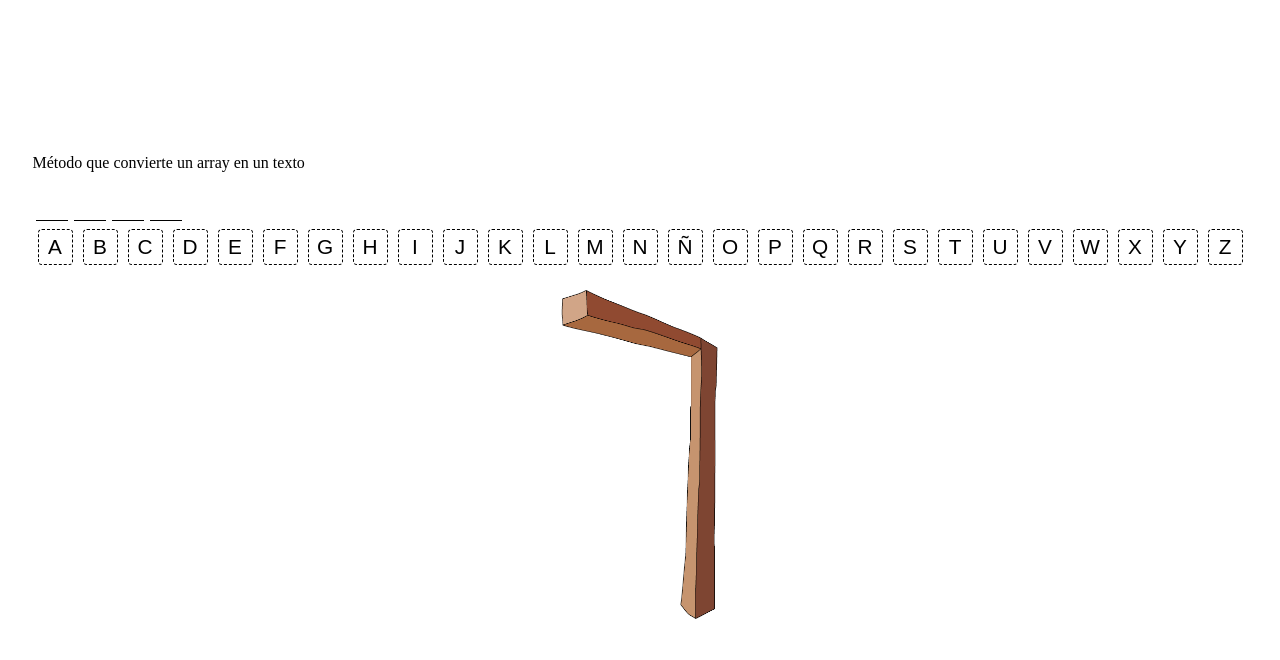
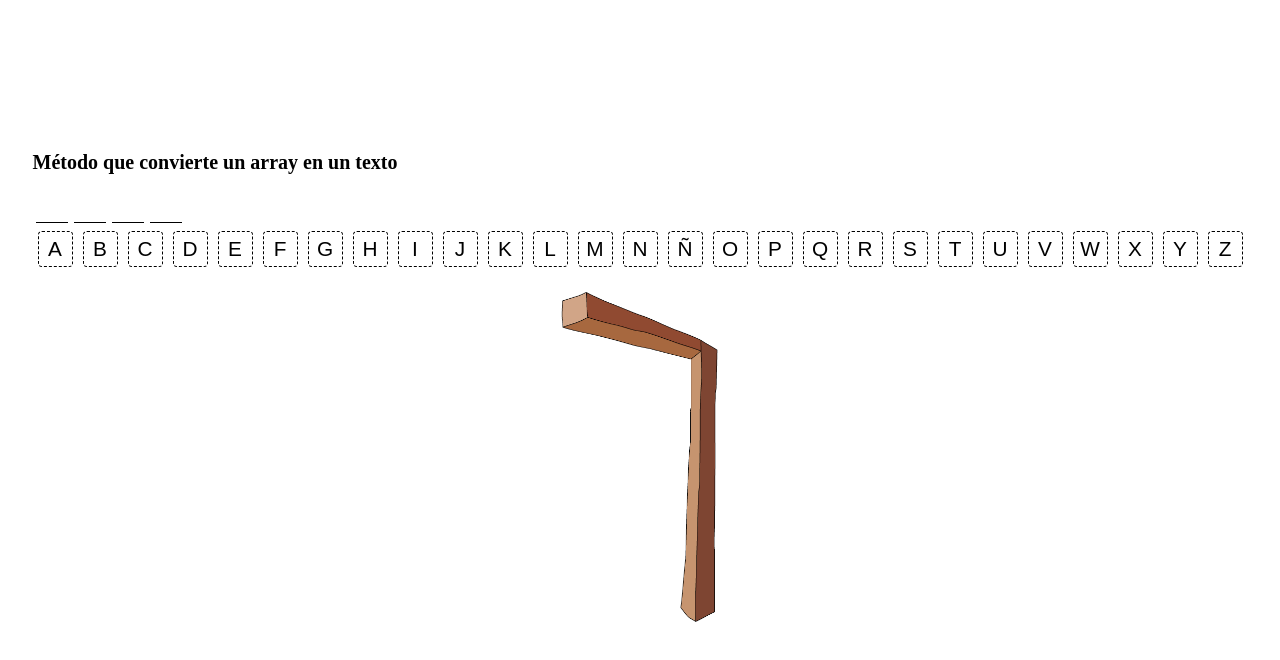
Before and after one commit to crescowboy/juegoAhorcadoReact, a React (Create React App) app: page /juego in a window 1280 px wide. Shown: the top 660 px of the page. Built offline with nearby package versions, Linux system fonts and the light colour scheme.

Commit message:
add new json

```diff
--- a/src/assets/palabros.js
+++ b/src/assets/palabros.js
@@ -18,8 +18,8 @@ export const PALABROS=[
         pregunta:"Método que convierte un array en un texto",
         palabro:"JOIN"
     }, {
-        pregunta:"Canal de Youtube que hay que suscribirse si o si",
-        palabro:"SOYJAB"
+        pregunta:"¿Qué palabra clave se utiliza en JavaScript para declarar una variable?",
+        palabro:"LET"
     },{
         pregunta:"Propiedad que cuenta el número de caracteres de un string",
         palabro:"LENGTH"
--- a/src/index.css
+++ b/src/index.css
@@ -46,6 +46,10 @@ body {
   background-color: #45a049; /* Color de fondo al pasar el ratón sobre el botón */
 }
 
+.pregunta{
+  font-size: 20px;
+  font-weight: bold;
+}
 
 .palabra{
   display: flex;
```
